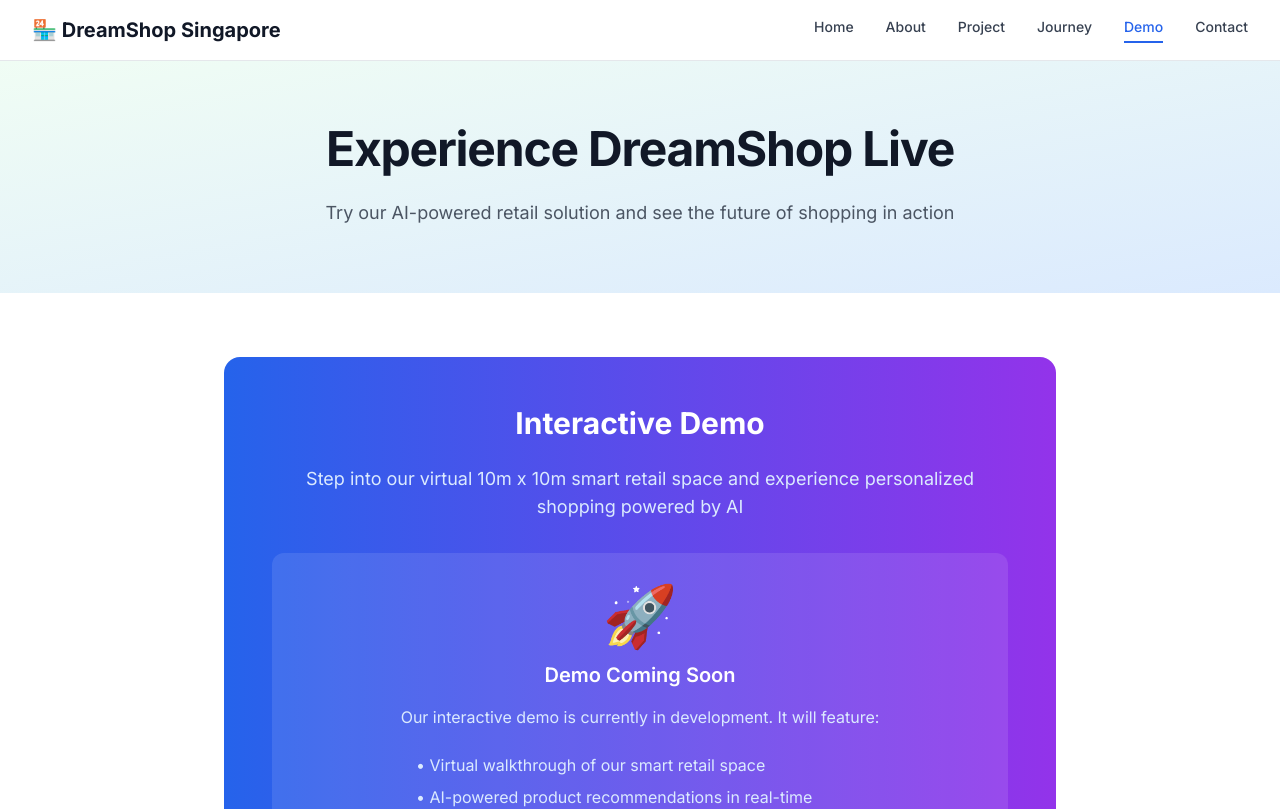
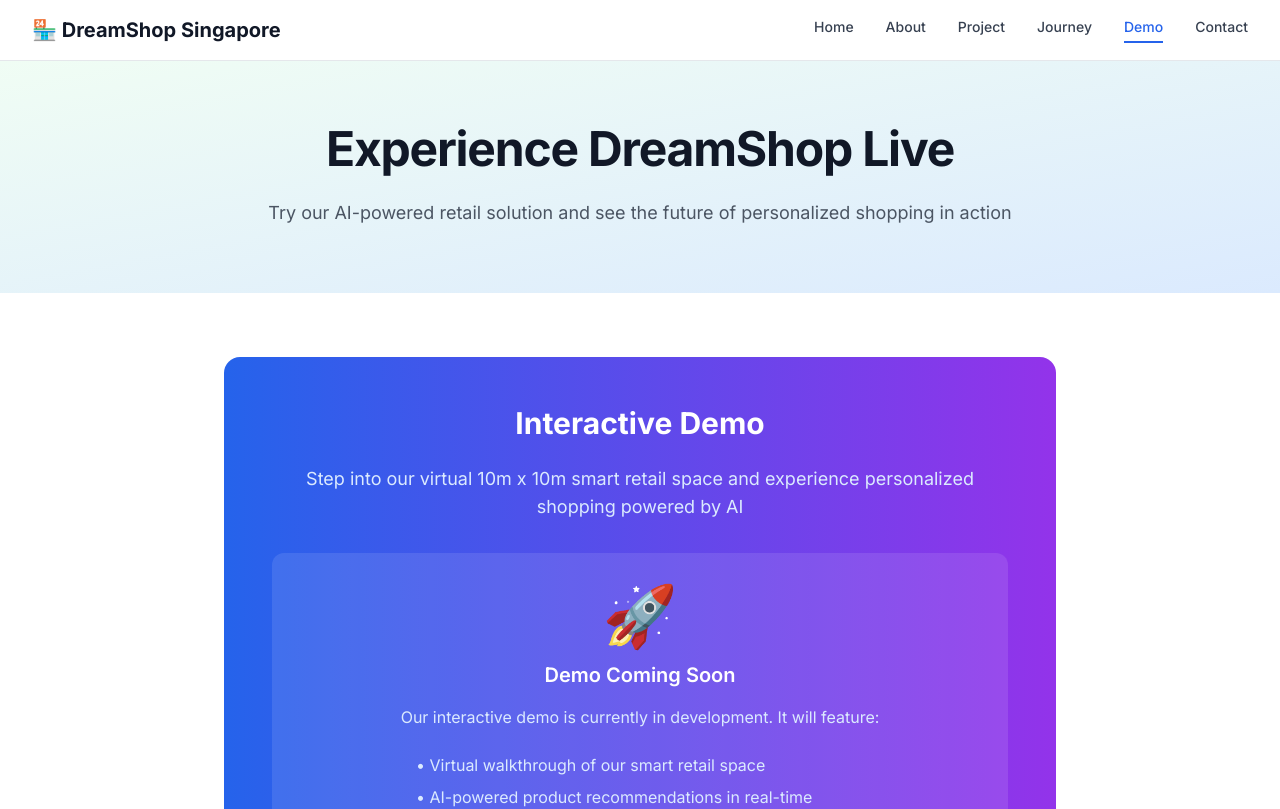
Before and after one commit to SaaiAravindhRaja/Re-Charge, a Next.js app: page /demo in a window 1280 px wide. Shown: the top 809 px of the page. Built offline with nearby package versions, Linux system fonts and the light colour scheme.

Commit message:
update demo hero text

```diff
--- a/app/demo/page.tsx
+++ b/app/demo/page.tsx
@@ -17,7 +17,7 @@ export default function DemoPage() {
               Experience DreamShop Live
             </h1>
             <p className="mt-6 text-lg leading-8 text-gray-600 max-w-3xl mx-auto">
-              Try our AI-powered retail solution and see the future of shopping in action
+              Try our AI-powered retail solution and see the future of personalized shopping in action
             </p>
           </div>
         </div>
```
